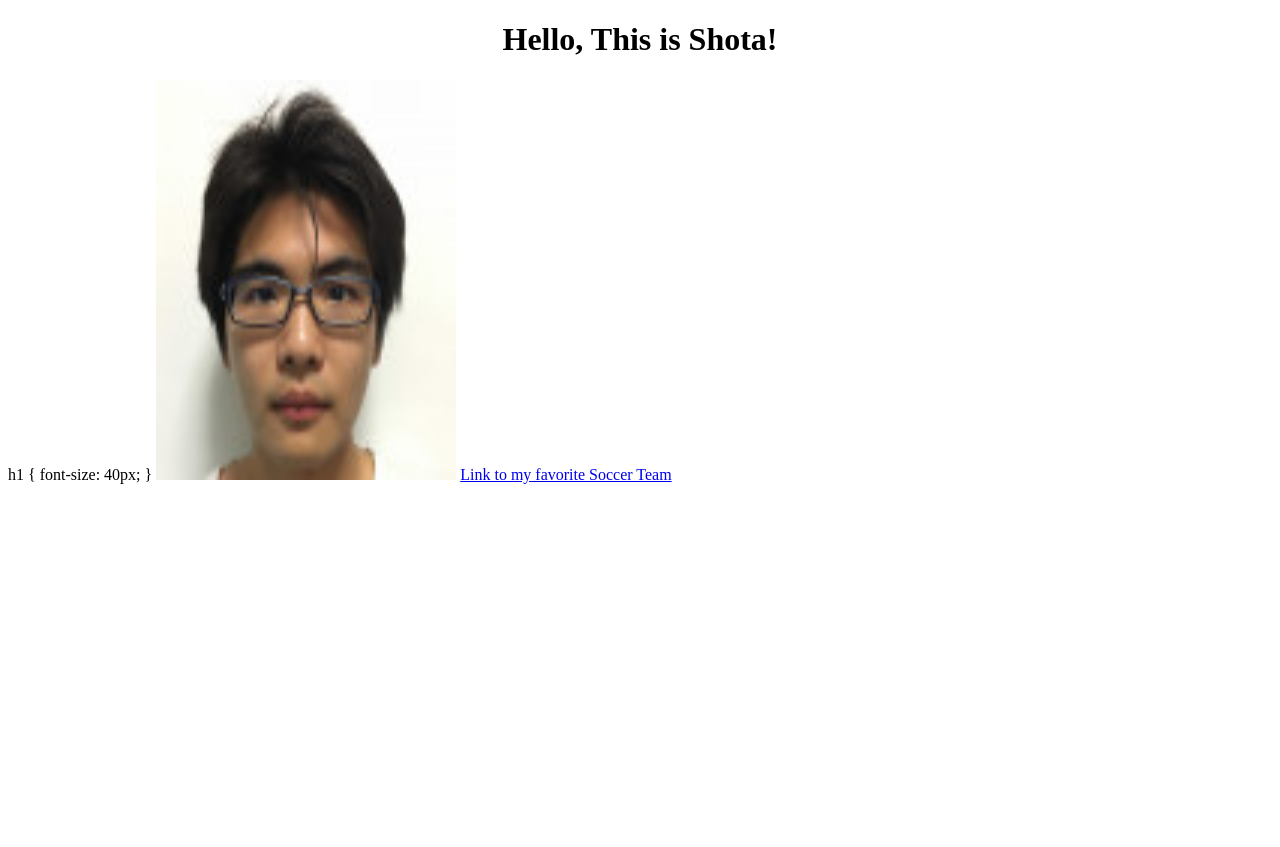
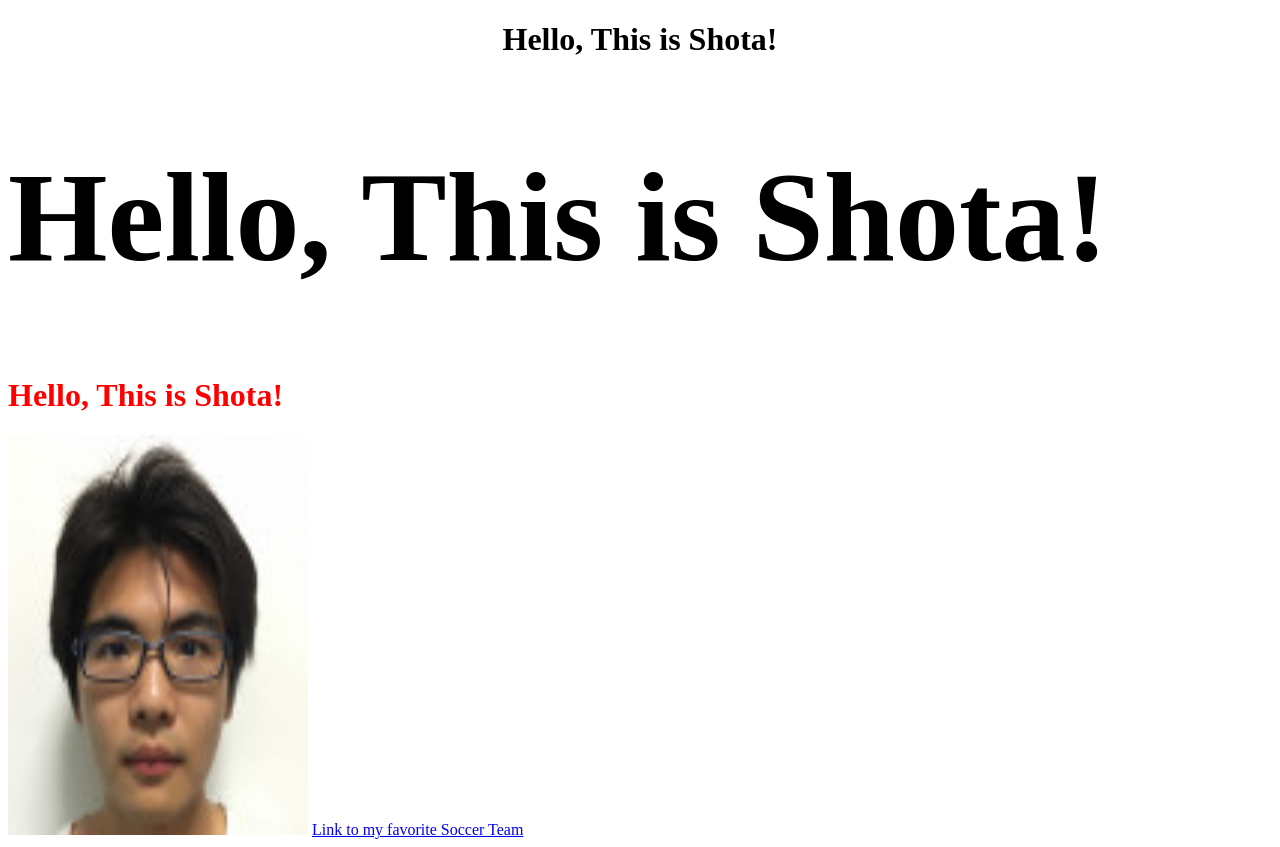
Before and after one commit to skawai422/skawai422.github.io, a plain HTML site: page index.html in a window 1280 px wide. Before the commit the page ends 800 px from the top, so only its background shows below. Drawn offline with Linux system fonts and the light colour scheme.

Commit message:
change to color and size

```diff
--- a/index.html
+++ b/index.html
@@ -8,9 +8,9 @@
 
 <h1 style="text-align:center">Hello, This is Shota!</h1>
 
-h1 {
-  font-size: 40px;
-}
+<h1 style="font-size:10vw">Hello, This is Shota!</h1>
+
+<h1 style="color:red;">Hello, This is Shota!</h1>
 
 <img src="f1.jpg" alt="Picture of Me" width="300" height="400">
 
```
